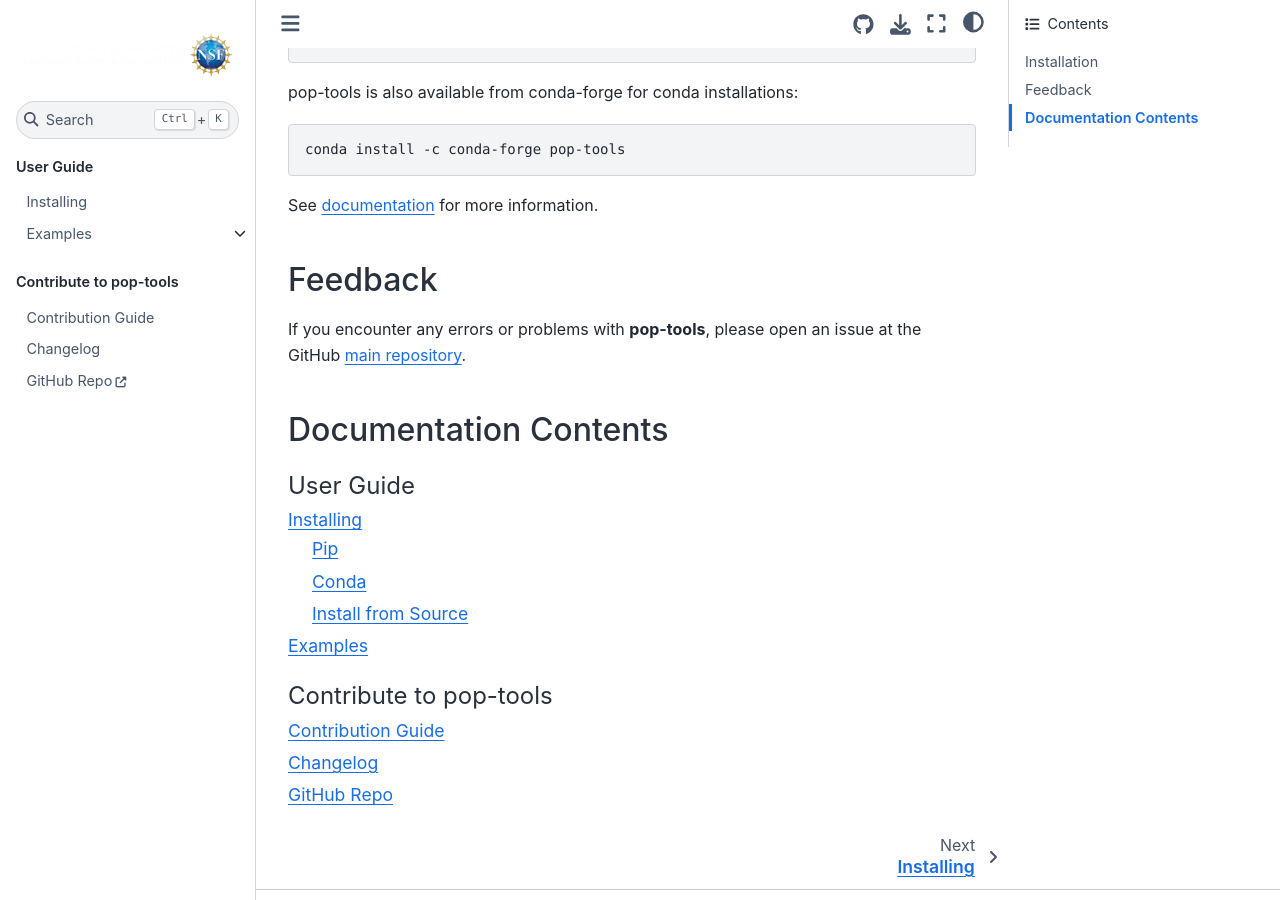
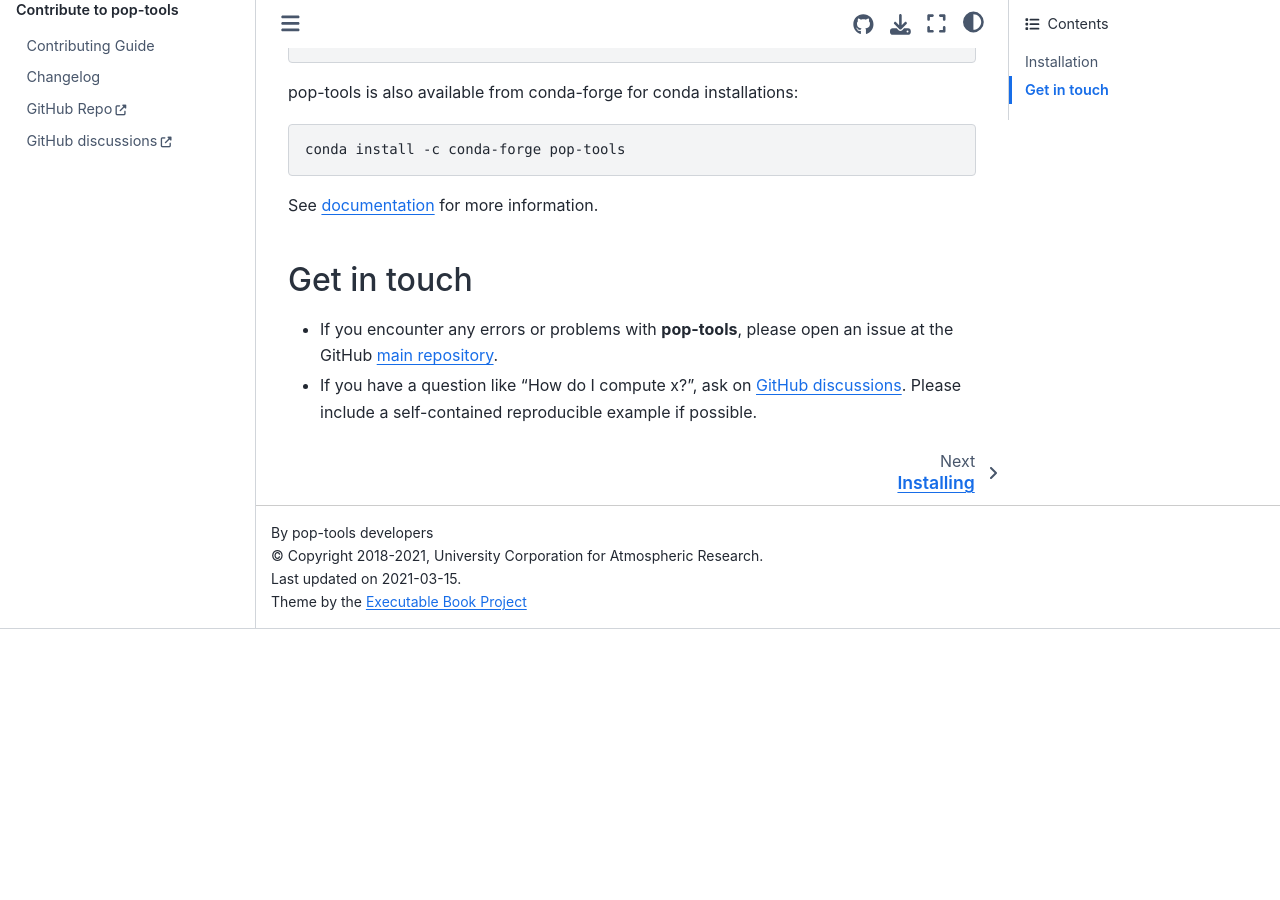
Before and after one commit to NCAR/pop-tools, a Sphinx documentation site: the page built from docs/source/index.md, in a window 1280 px wide and 900 px high, scrolled down 549 px. Built offline with Sphinx 7.4.7 and the Sphinx Book theme 1.1.4, drawn with Linux system fonts in a browser that asks for light colours; pages that are not in the unit, such as notebooks, are missing from menus; the version number could not be read and is left out; after the commit the page ends 1178 px from its top, so only the background shows below that.

Commit message:
Update main page

````diff
--- a/CONTRIBUTING.md
+++ b/CONTRIBUTING.md
@@ -1,6 +1,6 @@
-# Contribution Guide
+# Contributing Guide
 
-- [Contribution Guide](#contribution-guide)
+- [Contributing Guide](#contributing-guide)
   - [Feature requests and feedback](#feature-requests-and-feedback)
   - [Report bugs](#report-bugs)
   - [Fix bugs](#fix-bugs)
--- a/docs/source/index.md
+++ b/docs/source/index.md
@@ -2,16 +2,16 @@
 
 ```
 
-## Feedback
+## Get in touch
 
-If you encounter any errors or problems with **pop-tools**, please open an issue at the GitHub [main repository](http://github.com/NCAR/pop-tools/issues).
-
-## Documentation Contents
+- If you encounter any errors or problems with **pop-tools**, please open an issue at the GitHub [main repository](http://github.com/NCAR/pop-tools/issues).
+- If you have a question like “How do I compute x?”, ask on [GitHub discussions](https://github.com/NCAR/pop-tools/discussions). Please include a self-contained reproducible example if possible.
 
 ```{toctree}
 ---
 maxdepth: 2
 caption: User Guide
+hidden:
 ---
 install
 examples/index
@@ -21,6 +21,7 @@
 ---
 maxdepth: 2
 caption: Reference
+hidden:
 ---
 api.rst
 ```
@@ -29,8 +30,10 @@
 ---
 maxdepth: 1
 caption: Contribute to pop-tools
+hidden:
 ---
 contributing
 changelog
 GitHub Repo <https://github.com/NCAR/pop-tools>
+GitHub discussions <https://github.com/pydata/xarray/discussions>
 ```
````
